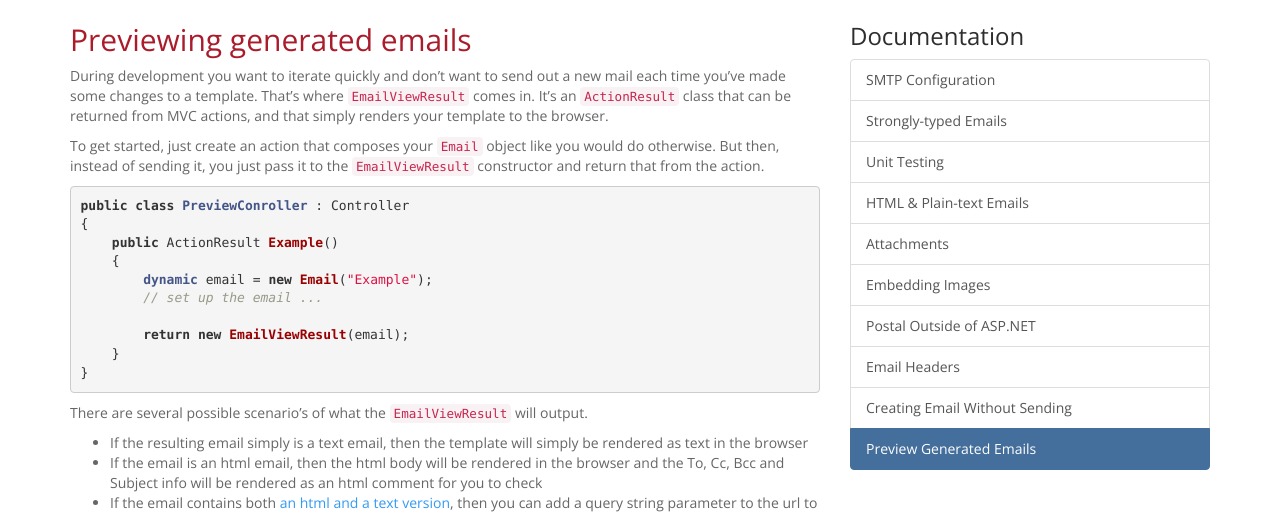
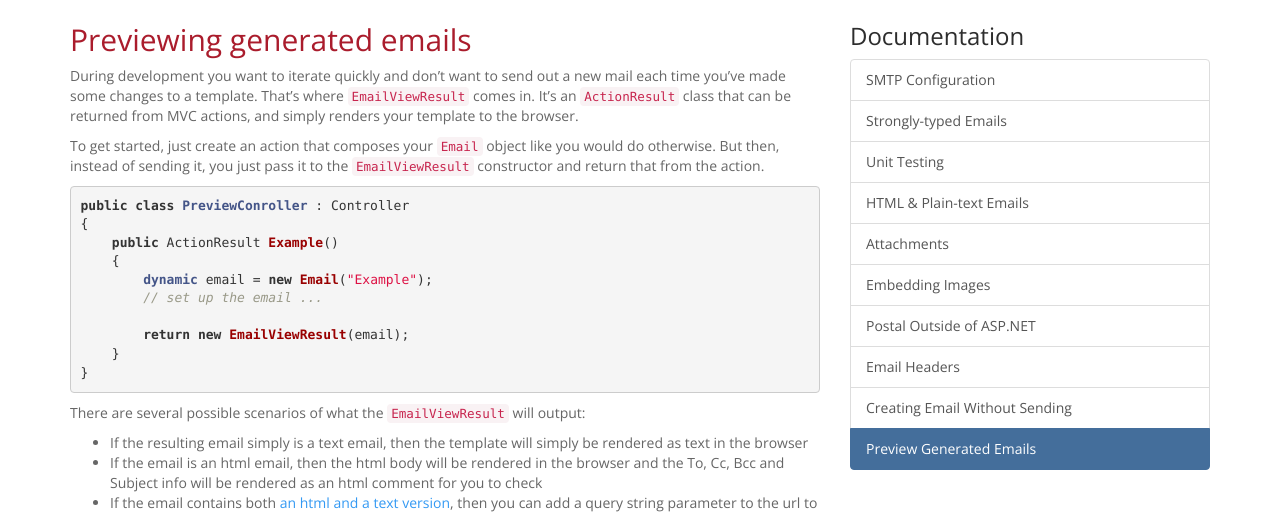
Before and after one commit to andrewdavey/postal, a Jekyll site: the page built from previewing-emails.md, in a window 1280 px wide. Shown: the part 147-661 px from the top of the page. Built offline with Jekyll 4.4.1, drawn with Linux system fonts in a browser that asks for light colours; nearby versions of some CDN libraries.

Commit message:
Grammar tweaks

```diff
--- a/previewing-emails.md
+++ b/previewing-emails.md
@@ -6,7 +6,7 @@ title: Previewing generated emails
 During development you want to iterate quickly and don't want to send
 out a new mail each time you've made some changes to a template. That's
 where `EmailViewResult` comes in. It's an `ActionResult` class that can be
-returned from MVC actions, and that simply renders your template to the browser.
+returned from MVC actions, and simply renders your template to the browser.
 
 To get started, just create an action that composes your `Email` object like you
 would do otherwise. But then, instead of sending it, you just pass it to the `EmailViewResult`
@@ -25,7 +25,7 @@ public class PreviewConroller : Controller
 }
 {% endhighlight %}
 
-There are several possible scenario's of what the `EmailViewResult` will output.
+There are several possible scenarios of what the `EmailViewResult` will output:
 
 * If the resulting email simply is a text email, then the template will simply be
   rendered as text in the browser
```
